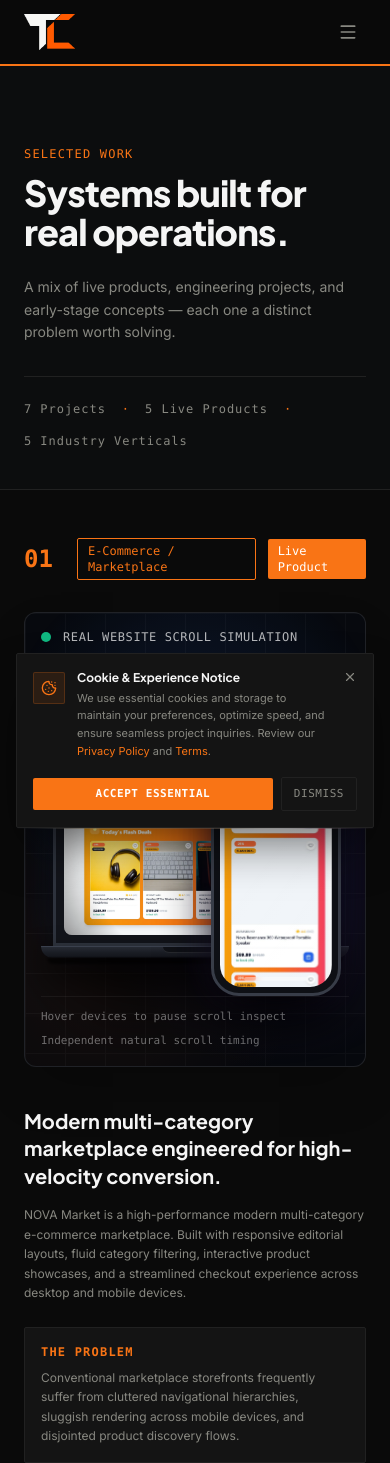
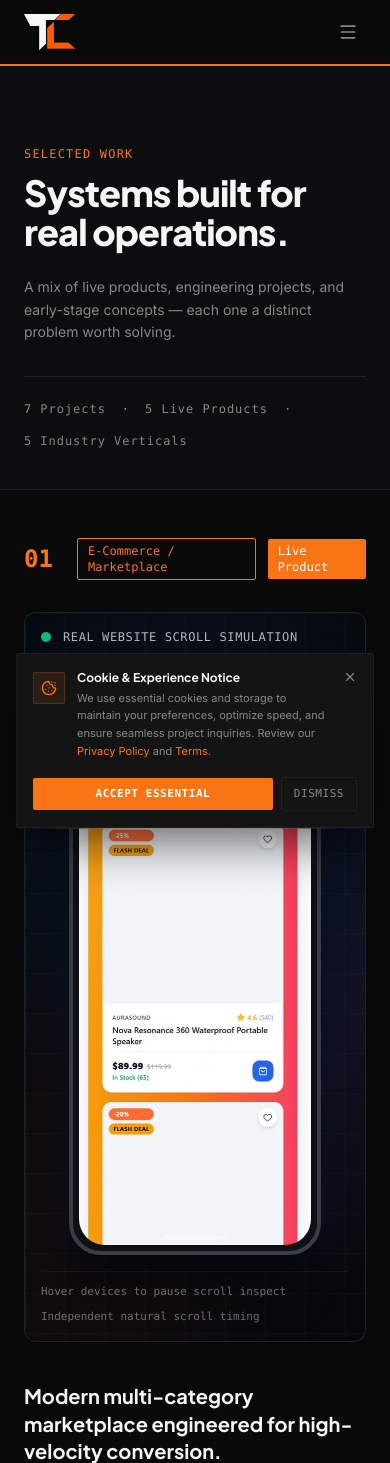
Before and after one commit to tusharkapoor756-debug/ai-solutions-by-tushar, a Next.js app: page /work in a window 390 px wide. Shown: the top 1463 px of the page. Built offline with nearby package versions, Linux system fonts and the light colour scheme.

Commit message:
fix: responsive dual-mockup behavior for NOVA Market showcase (mobile phone only on phone, dual desktop+phone on desktop)

```diff
--- a/src/components/NovaMarketShowcase.tsx
+++ b/src/components/NovaMarketShowcase.tsx
@@ -106,10 +106,54 @@ export default function NovaMarketShowcase({ className = "" }: NovaShowcaseProps
         </div>
       </div>
 
-      {/* ── Mockup Composition: Centered Laptop with Overlapping Phone on Right ── */}
+      {/* ── 1. MOBILE-ONLY LUXURY PRESENTATION (Desktop pe hide, mobile pe crystal clear full-screen phone) ── */}
+      <div className="block sm:hidden relative z-10 w-full py-2">
+        <div
+          key={`mobile-${resetKey}`}
+          className={`mx-auto w-[82%] max-w-[280px] transition-transform duration-500 ${
+            isPaused ? "animation-is-paused" : ""
+          }`}
+        >
+          {/* Mobile Chassis Frame */}
+          <div className="relative rounded-[32px] border-[4px] border-[#383D48] bg-[#0E1015] p-1.5 shadow-[0_20px_50px_rgba(0,0,0,0.95),0_0_35px_rgba(59,130,246,0.2)]">
+            {/* Dynamic Island Pill */}
+            <div className="absolute top-2.5 left-1/2 z-40 h-3.5 w-18 -translate-x-1/2 rounded-full bg-black flex items-center justify-end pr-2">
+              <span className="h-1.5 w-1.5 rounded-full bg-[#1b233d] border border-white/20" />
+            </div>
+
+            {/* Viewport Screen */}
+            <div className="relative aspect-[9/19] w-full overflow-hidden rounded-[26px] bg-[#07090D] shadow-inner select-none">
+              <div
+                className="pointer-events-none absolute inset-0 z-20"
+                style={{
+                  background:
+                    "linear-gradient(125deg, rgba(255, 255, 255, 0.08) 0%, transparent 40%, rgba(255, 255, 255, 0.02) 100%)",
+                }}
+              />
+
+              {/* Scrolling Mobile Capture */}
+              <div className="nova-scroll-mobile w-full will-change-transform">
+                <Image
+                  src="/images/pages/work/nova-market-mobile-full.webp"
+                  alt="NOVA Market Live Website Mobile View"
+                  width={450}
+                  height={14293}
+                  priority
+                  className="w-full h-auto block"
+                />
+              </div>
+
+              {/* Home Indicator */}
+              <div className="pointer-events-none absolute bottom-1.5 left-1/2 z-30 h-1 w-16 -translate-x-1/2 rounded-full bg-white/40 backdrop-blur-sm" />
+            </div>
+          </div>
+        </div>
+      </div>
+
+      {/* ── 2. TABLET & DESKTOP DUAL MOCKUP (Laptop + Overlapping Phone) ── */}
       <div
-        key={resetKey}
-        className={`group/stage relative z-10 mx-auto flex w-full max-w-5xl items-center justify-center pt-2 pb-6 lg:pb-10 ${
+        key={`desktop-${resetKey}`}
+        className={`hidden sm:flex group/stage relative z-10 mx-auto w-full max-w-5xl items-center justify-center pt-2 pb-6 lg:pb-10 ${
           isPaused ? "animation-is-paused" : ""
         }`}
       >
```
